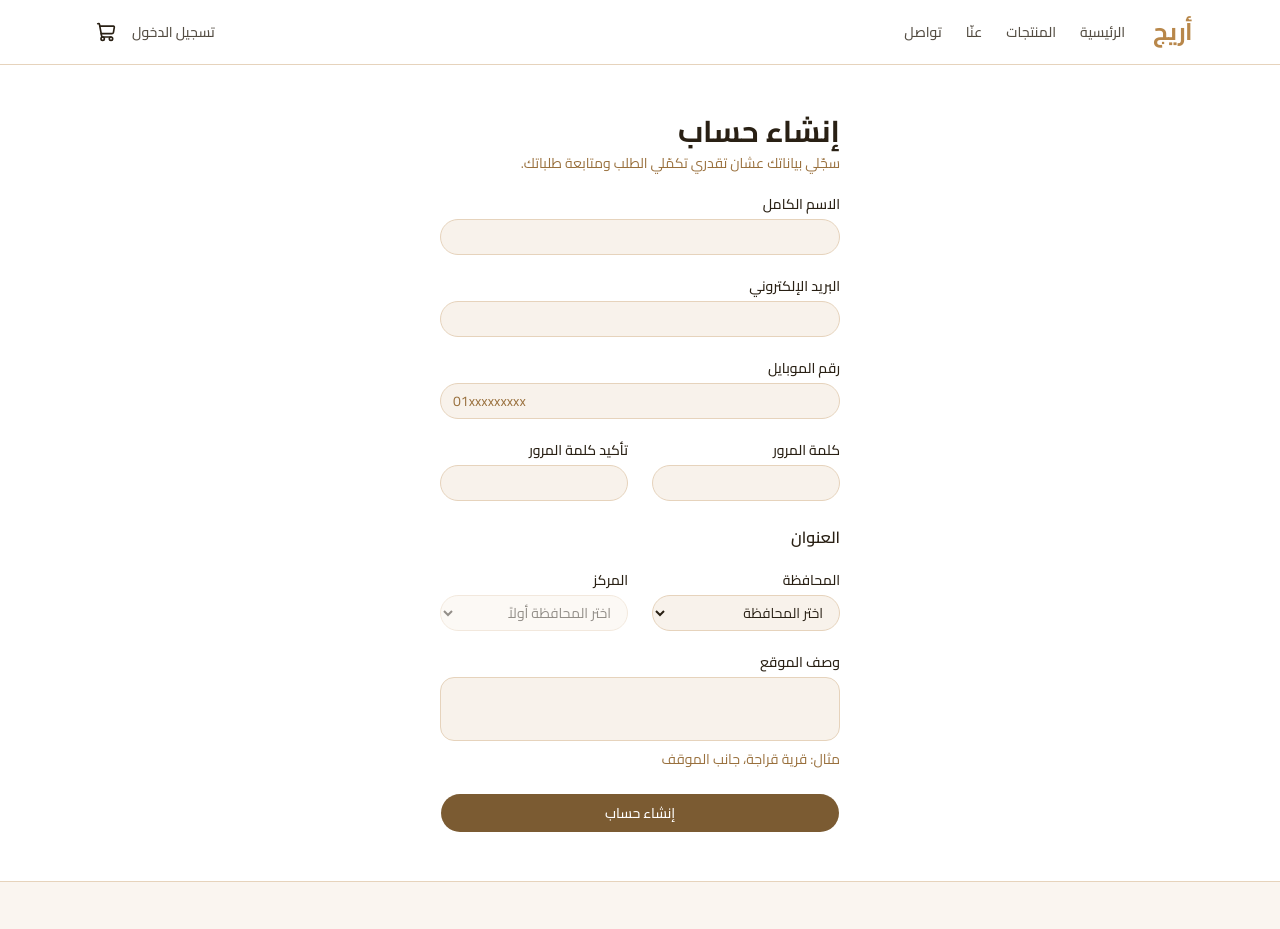
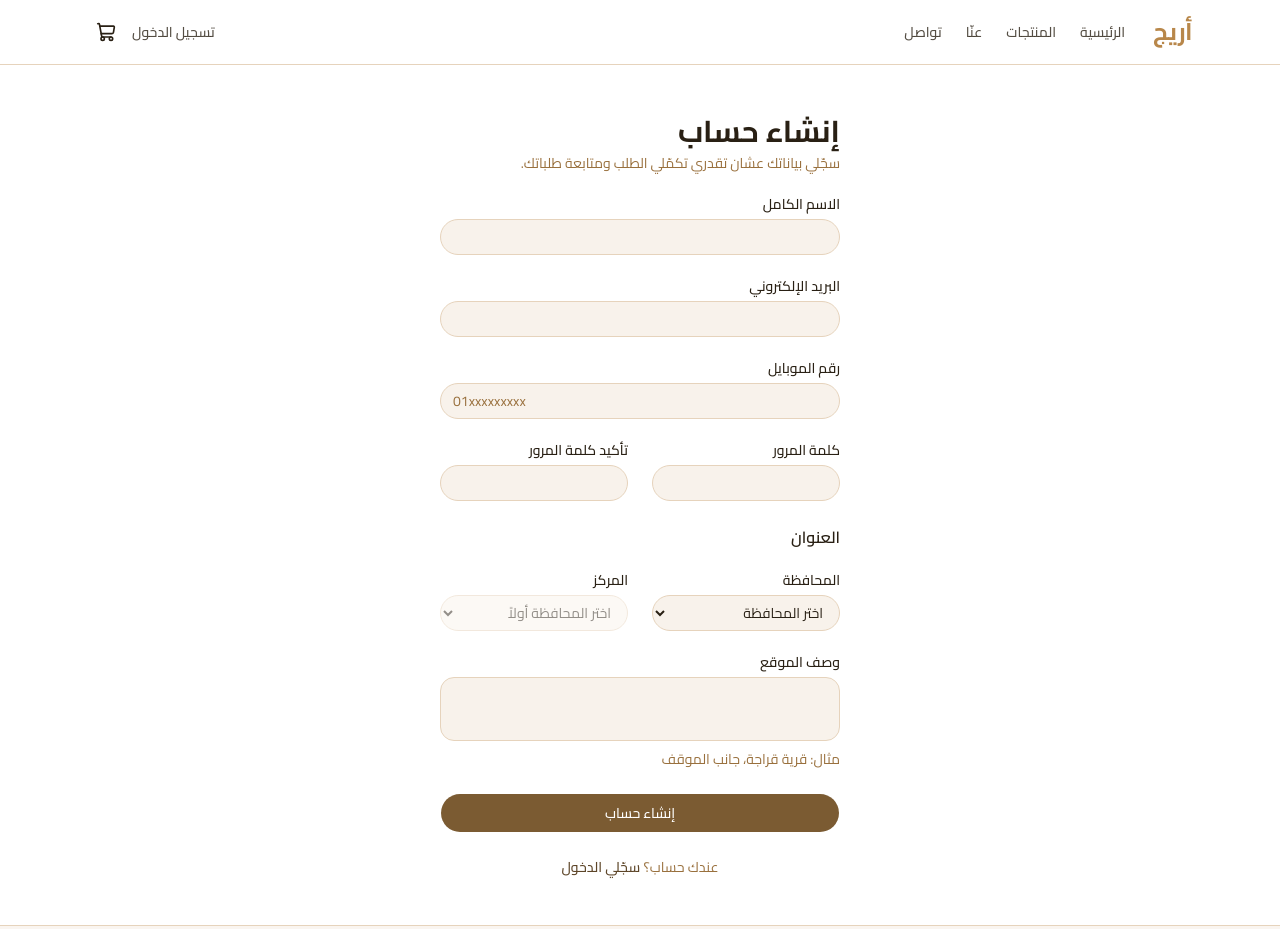
Before and after one commit to Amaribrahim-1/areej-store, a Next.js app: page /register in a window 1280 px wide. Shown: the top 929 px of the page. Built offline with nearby package versions, Linux system fonts and the light colour scheme.

Commit message:
refactor(auth): share FieldError and link register to login

```diff
--- a/src/features/auth/components/RegisterForm.tsx
+++ b/src/features/auth/components/RegisterForm.tsx
@@ -1,9 +1,11 @@
 "use client";
 
 import { useEffect } from "react";
+import Link from "next/link";
 import { zodResolver } from "@hookform/resolvers/zod";
 import { type SubmitHandler, useForm } from "react-hook-form";
 
+import FieldError from "@/components/shared/FieldError";
 import { Button } from "@/components/ui/button";
 import { Input } from "@/components/ui/input";
 import { Label } from "@/components/ui/label";
@@ -27,15 +29,6 @@ const selectClassName = cn(
 );
 
 const governorates = getGovernorates();
-
-function FieldError({ message }: { message?: string }) {
-  if (!message) return null;
-  return (
-    <p className="text-sm text-destructive" role="alert">
-      {message}
-    </p>
-  );
-}
 
 export default function RegisterForm() {
   const {
@@ -230,6 +223,16 @@ export default function RegisterForm() {
       <Button type="submit" className="w-full" size="lg">
         إنشاء حساب
       </Button>
+
+      <p className="text-center text-sm text-muted-foreground">
+        عندك حساب؟{" "}
+        <Link
+          href="/login"
+          className="font-medium text-text-accent underline-offset-4 hover:underline"
+        >
+          سجّلي الدخول
+        </Link>
+      </p>
     </form>
   );
 }
```
